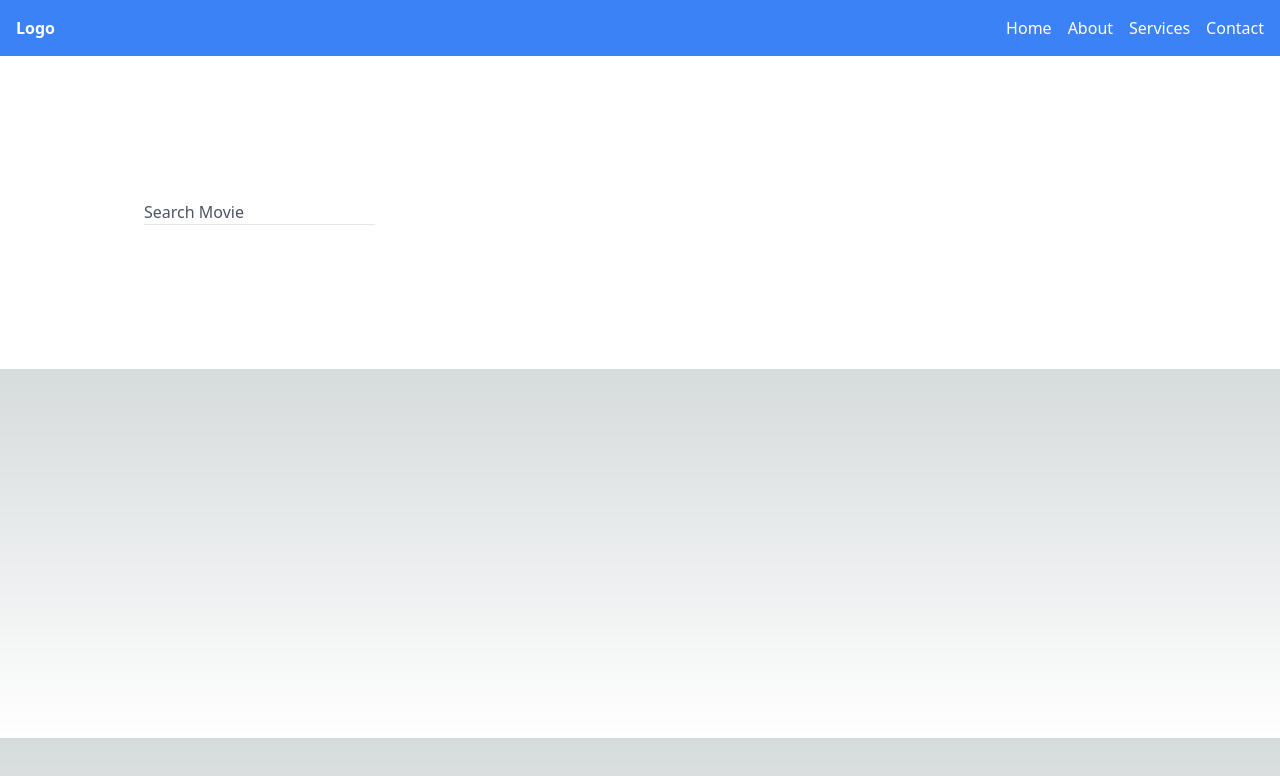
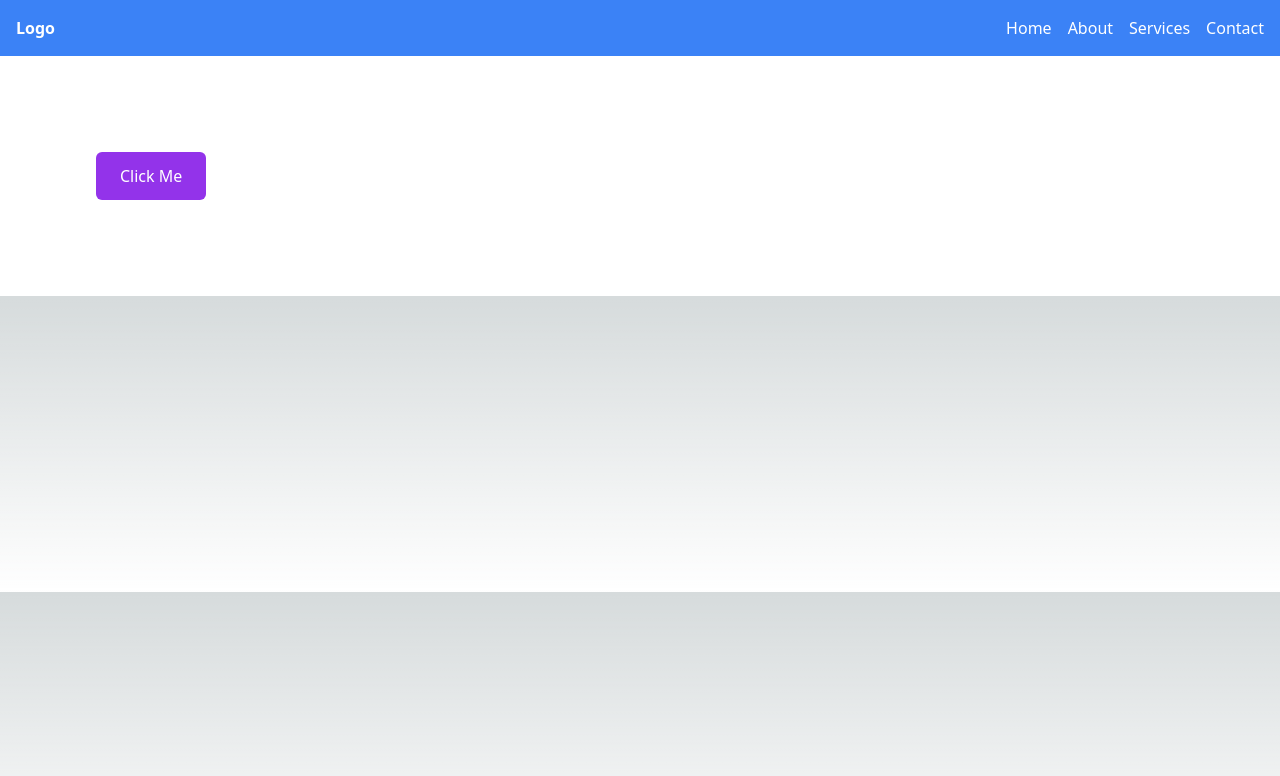
Before and after one commit to hahuaz/public-hahuaz, a Next.js app: page /test in a window 1280 px wide. Shown: the top 776 px of the page. Built offline with nearby package versions, Linux system fonts and the light colour scheme.

Commit message:
add ripple button

```diff
--- /dev/null
+++ b/src/components/RippleButton.tsx
@@ -0,0 +1,38 @@
+import React from "react";
+
+const RippleButton = () => {
+  const handleClick = (e: React.MouseEvent<HTMLButtonElement>) => {
+    const button = e.currentTarget;
+
+    const circle = document.createElement("span");
+    circle.classList.add("ripple");
+    const diameter = Math.max(button.clientWidth, button.clientHeight);
+    const radius = diameter / 2;
+
+    circle.style.width = circle.style.height = `${diameter}px`;
+
+    // position circle(absolute) inside the parent button(relative) with considiring where click event occured
+    circle.style.left = `${e.clientX - (button.offsetLeft + radius)}px`;
+    circle.style.top = `${e.clientY - (button.offsetTop + radius)}px`;
+
+    // remove previous circle
+    const ripple = button.getElementsByClassName("ripple")[0];
+    if (ripple) {
+      ripple.remove();
+    }
+
+    // add new circle which will trigger animation
+    button.appendChild(circle);
+  };
+
+  return (
+    <button
+      className="relative overflow-hidden rounded-md  bg-purple-600 px-6 py-3 text-white"
+      onClick={handleClick}
+    >
+      Click Me
+    </button>
+  );
+};
+
+export default RippleButton;
--- a/src/pages/test.tsx
+++ b/src/pages/test.tsx
@@ -1,11 +1,11 @@
 import React from "react";
 
-import Autocomplete from "@/components/Autocomplete";
+import RippleButton from "@/components/RippleButton";
 
 export default function test() {
   return (
-    <div>
-      <Autocomplete isDisabled={false} />
+    <div className="bg-white p-24 text-black">
+      <RippleButton />
     </div>
   );
 }
--- a/src/styles/globals.css
+++ b/src/styles/globals.css
@@ -25,3 +25,18 @@ body {
     )
     rgb(var(--background-start-rgb));
 }
+
+span.ripple {
+  position: absolute;
+  border-radius: 50%;
+  transform: scale(0);
+  animation: ripple 600ms linear;
+  background-color: rgba(255, 255, 255, 0.7);
+}
+
+@keyframes ripple {
+  to {
+    transform: scale(4);
+    opacity: 0;
+  }
+}
```
